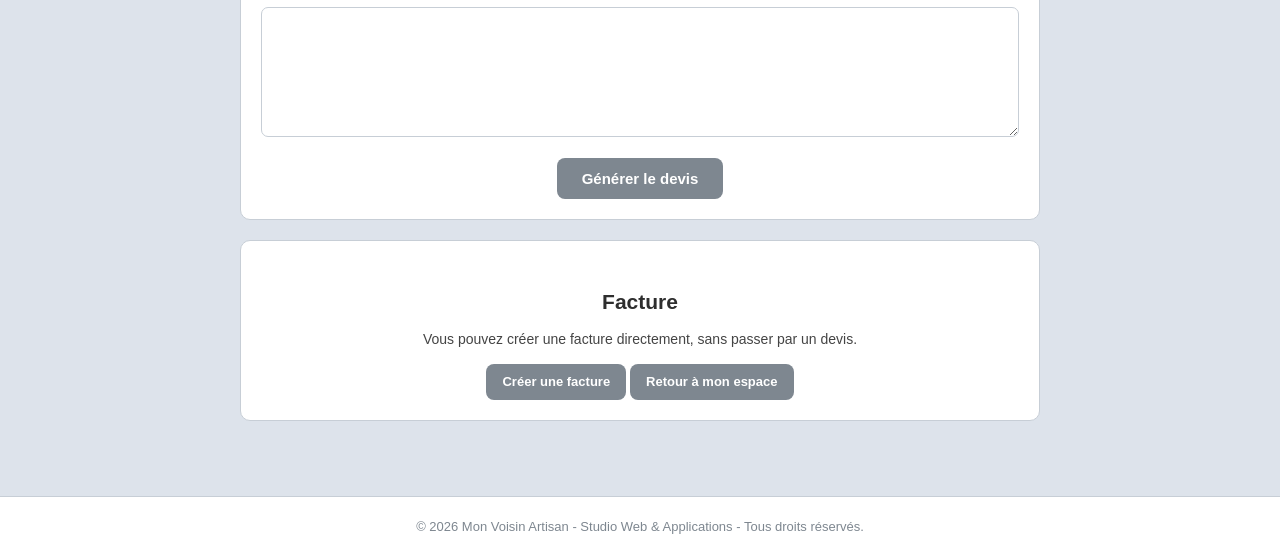
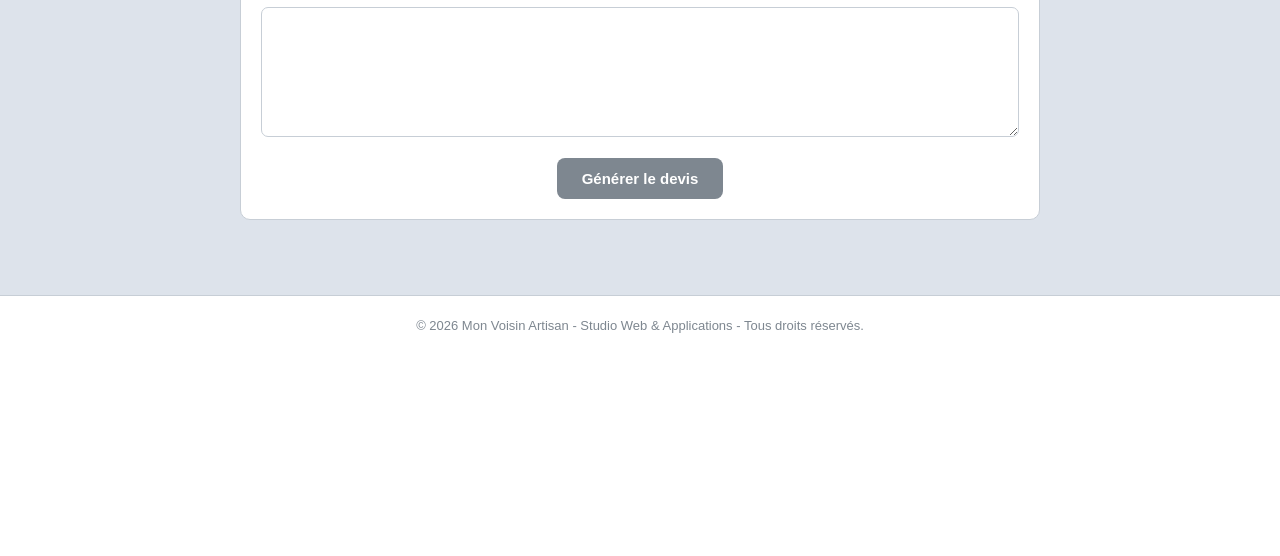
Before and after one commit to MSEDIT-1304/MON-VOISIN-ARTISAN, a Python web app: template templates/devis.html in a window 1280 px wide. Shown: the part 3311-3867 px from the top of the page. After the commit the page ends 3644 px from the top, so only its background shows below. Run offline with Jinja, Linux system fonts and the light colour scheme; the template is opened without the code that fills it, so the values that code supplies are empty.

Commit message:
Update devis.html

```diff
--- a/templates/devis.html
+++ b/templates/devis.html
@@ -277,23 +277,5 @@ Devis - Mon Voisin Artisan
 
 </div>
 
-<div class="section">
-
-    <h2>Facture</h2>
-
-    <p>
-        Vous pouvez créer une facture directement,
-        sans passer par un devis.
-    </p>
-
-    <a href="{{ url_for('facture') }}" class="btn">
-        Créer une facture
-    </a>
-
-    <a href="{{ url_for('artisan') }}" class="btn">
-        Retour à mon espace
-    </a>
-
-</div>
 
 {% endblock %}
```
